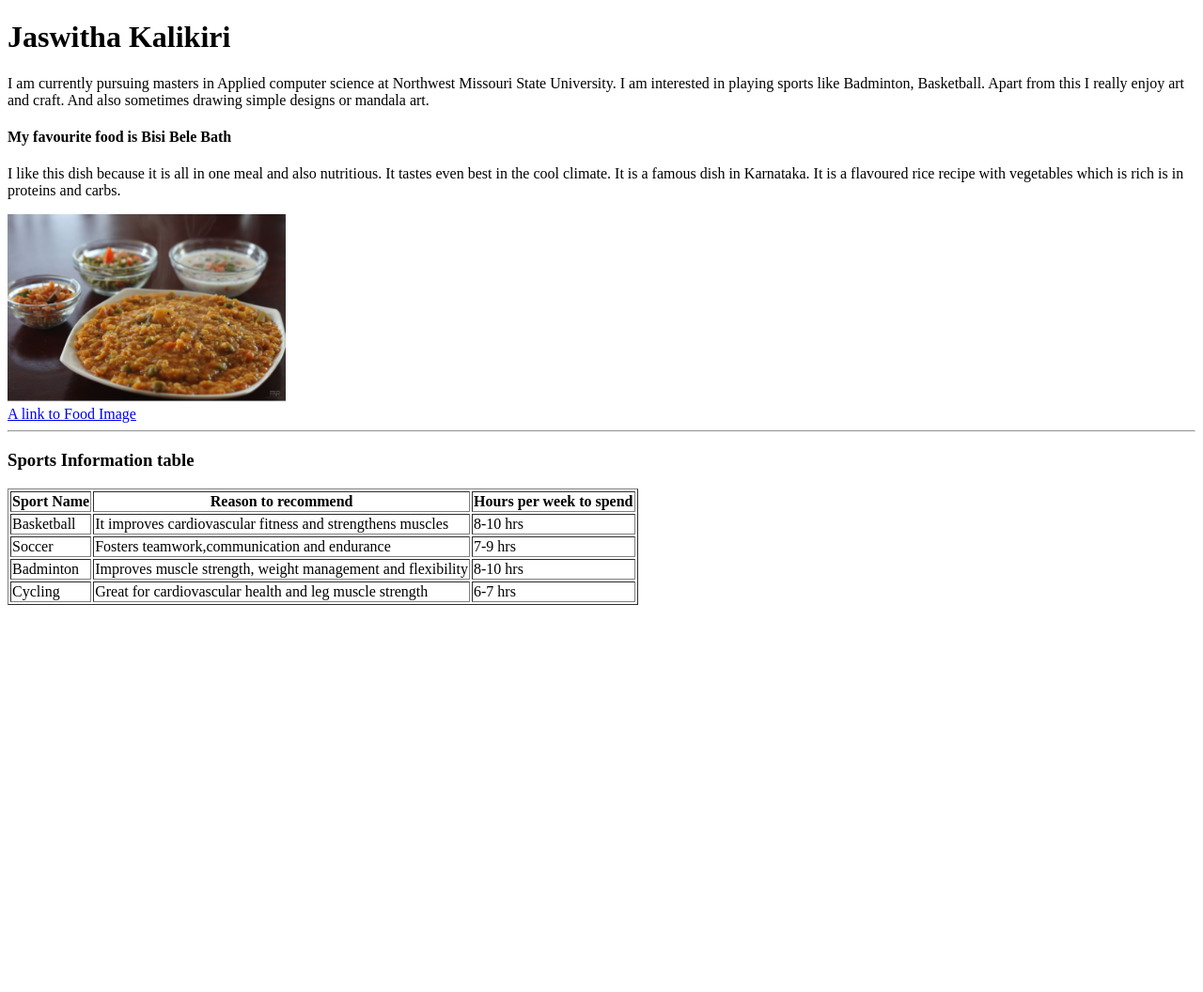
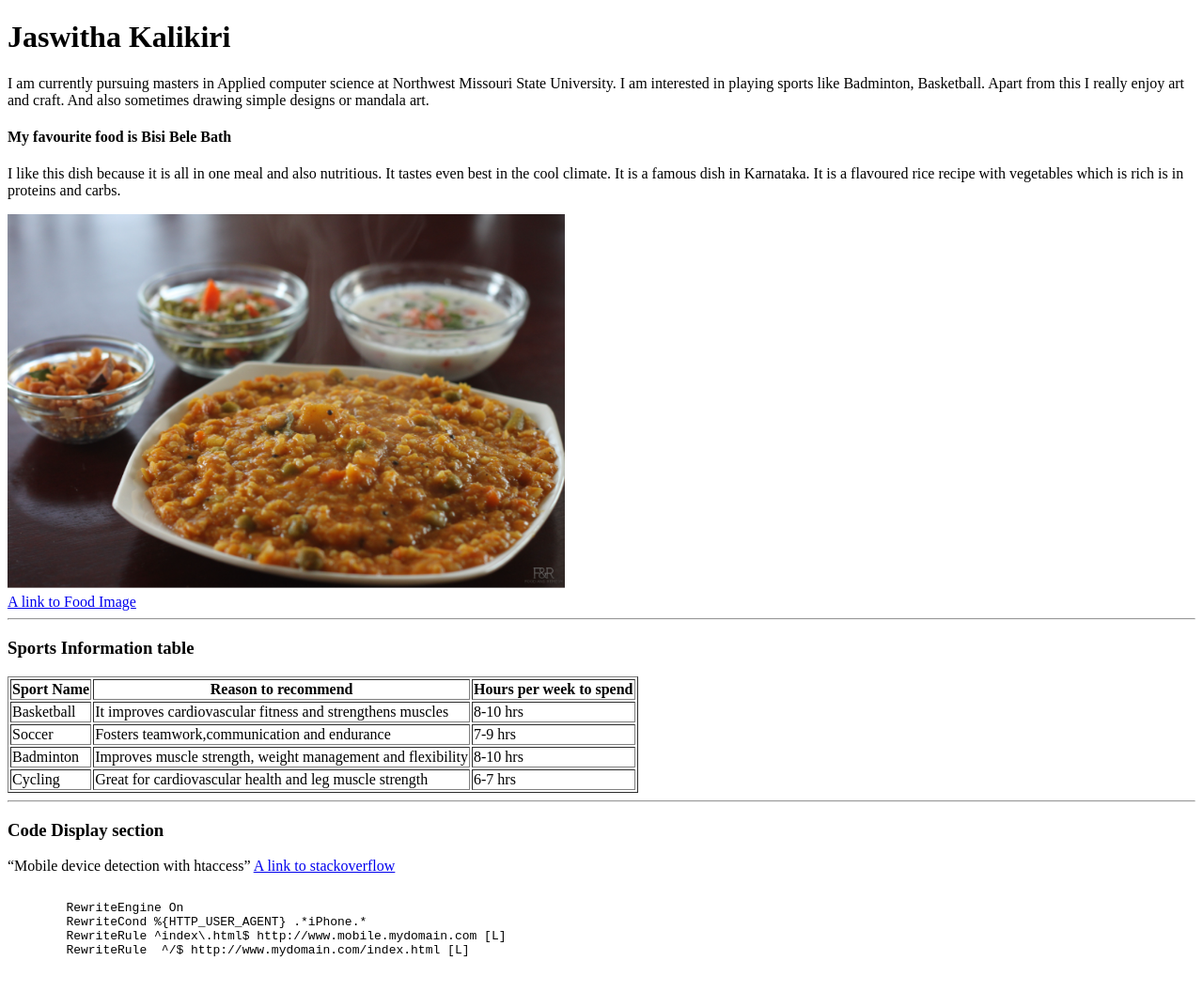
Before and after one commit to 44-563-WebApps-F23/44563-webapps-f23-assignment3-Jaswitha-20, a plain HTML site: page mystats.html in a window 1280 px wide. Shown: the whole page at 94% size. Before the commit the page ends 800 px from the top, so only its background shows below. Drawn offline with Linux system fonts and the light colour scheme.

Commit message:
Code display section is added

```diff
--- a/mystats.html
+++ b/mystats.html
@@ -14,7 +14,7 @@
         It is a flavoured rice recipe with vegetables which is rich is in proteins and carbs.
     </p>
     <img src="https://github.com/44-563-WebApps-F23/44563-webapps-f23-assignment3-Jaswitha-20/blob/main/image/FoodImage.png?raw=true"
-        height=200, widthl=200 alt="A food item picture"><br>
+        height=400, widthl=400 alt="A food item picture"><br>
     <a href="https://github.com/44-563-WebApps-F23/44563-webapps-f23-assignment3-Jaswitha-20/blob/main/image/FoodImage.png">A
         link to Food Image</a>
     <hr>
@@ -46,6 +46,18 @@
             <td>6-7 hrs</td>
         </tr>
     </table>
+    <hr>
+    <h3>Code Display section </h3>
+    <q>Mobile device detection with htaccess</q>
+    <a href="https://stackoverflow.com/questions/16301409/mobile-device-detection-with-htaccess">A link to stackoverflow</a>
+    <pre>
+    <IfModule mod_rewrite.c>
+        RewriteEngine On
+        RewriteCond %{HTTP_USER_AGENT} .*iPhone.*
+        RewriteRule ^index\.html$ http://www.mobile.mydomain.com [L]
+        RewriteRule  ^/$ http://www.mydomain.com/index.html [L]
+        </IfModule>
+    </pre>
 </body>
 
 </html>
```
